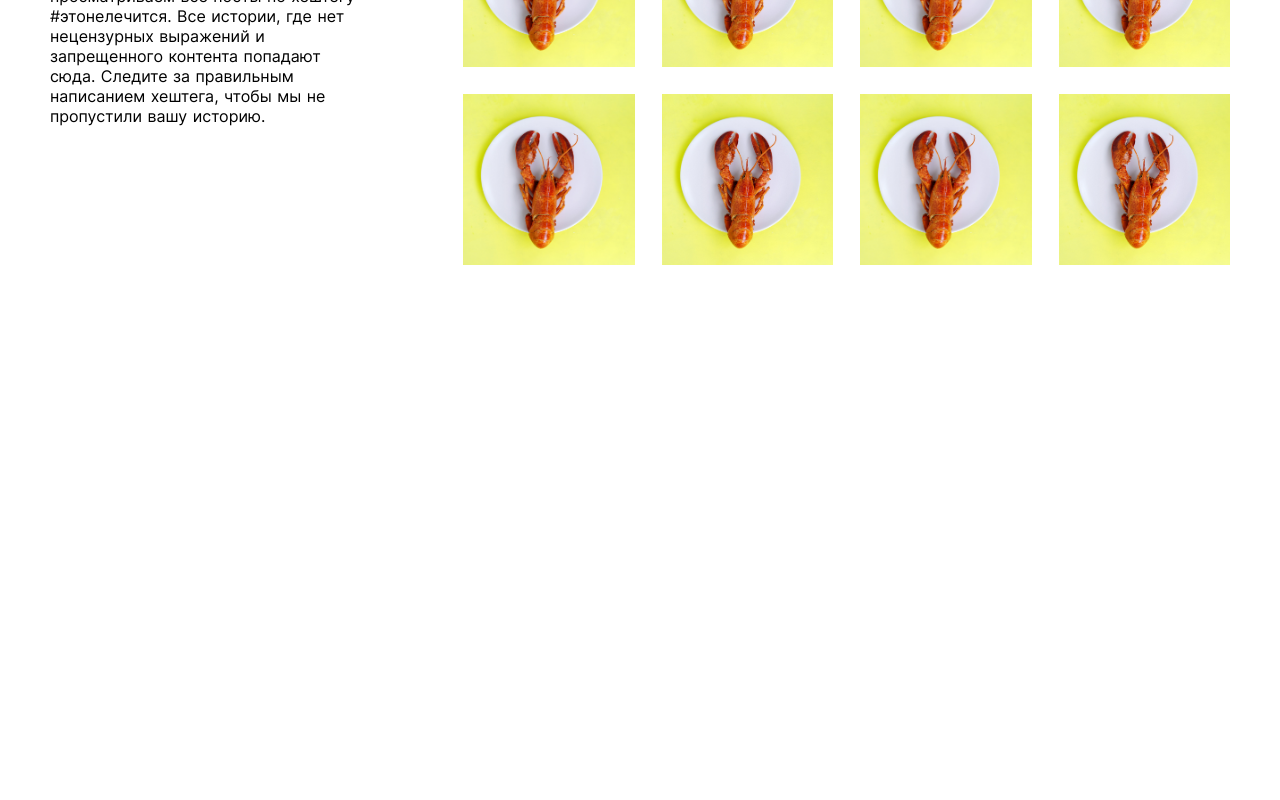
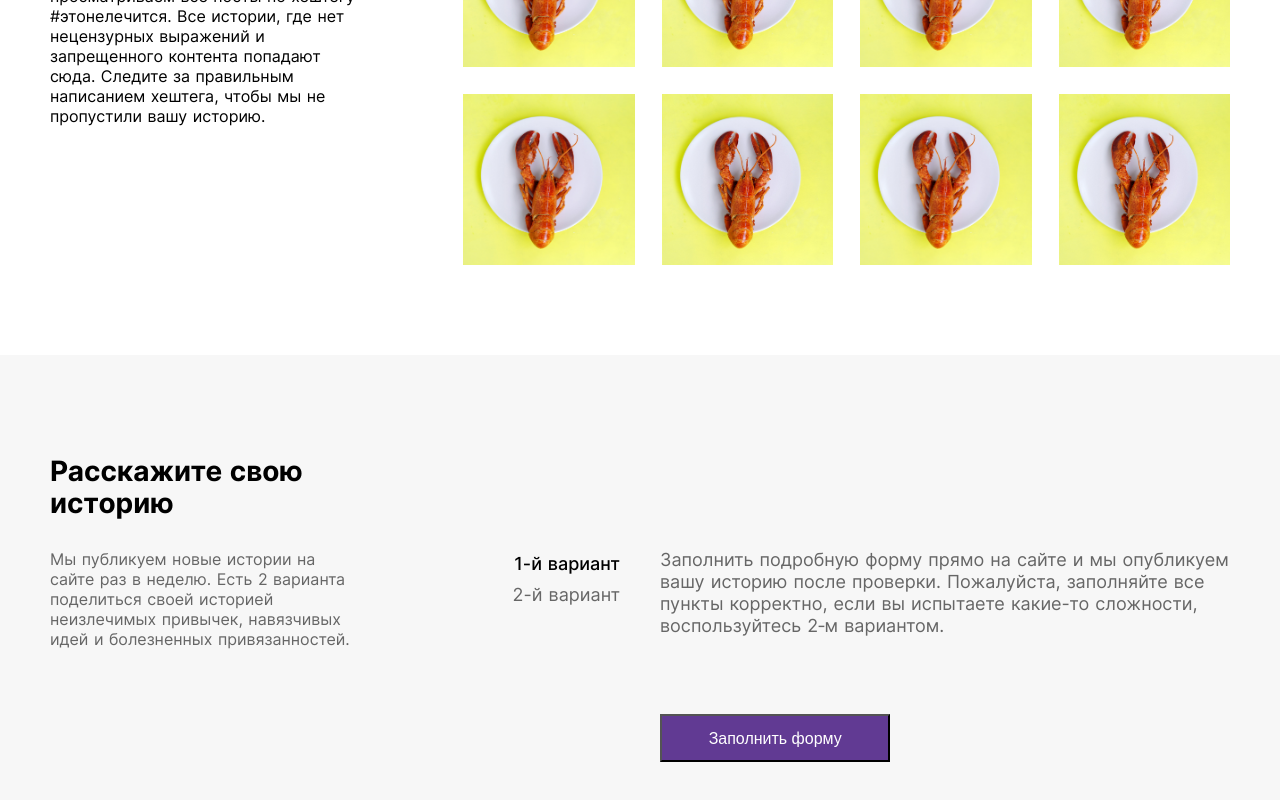
Before and after one commit to svetanti/project_raklechitca, a Nuxt app: page / in a window 1280 px wide. Shown: the part 2020-2820 px from the top of the page. Before the commit the page ends 2375 px from the top, so only its background shows below. Built offline with nearby package versions, Linux system fonts and the light colour scheme.

Commit message:
Верстка блока Расскажите-свою-историю, без интерактива, на 1440 и 1280

```diff
--- a/components/TellYourStory.vue
+++ b/components/TellYourStory.vue
@@ -39,9 +39,6 @@ export default {
 .your-story {
   width: 100vw;
   background-color: #f7f7f7;
-  font-family: 'Inter', 'Helvetica', 'Arial', sans-serif;
-  font-style: normal;
-  font-weight: normal;
   font-size: 18px;
   line-height: 22px;
   text-align: left;
--- a/pages/index.vue
+++ b/pages/index.vue
@@ -4,19 +4,21 @@
     <h1>Главная страница</h1>
     <a href="http://localhost:3000/stories">страница со всеми историями</a>
     <a href="http://localhost:3000/stories/1">страница с конкретной историей</a>
-
     <stories />
     <instagram />
+    <your_story />
   </div>
 </template>
 
 <script>
 import Stories from '@/components/Stories';
 import Instagram from '~/components/Instagram';
+import TellYourStory from '~/components/TellYourStory';
 export default {
   components: {
     stories: Stories,
     instagram: Instagram,
+    your_story: TellYourStory,
   },
 };
 </script>
```
Also changed, not shown: components/ui/card.vue (line endings or trailing spaces).
